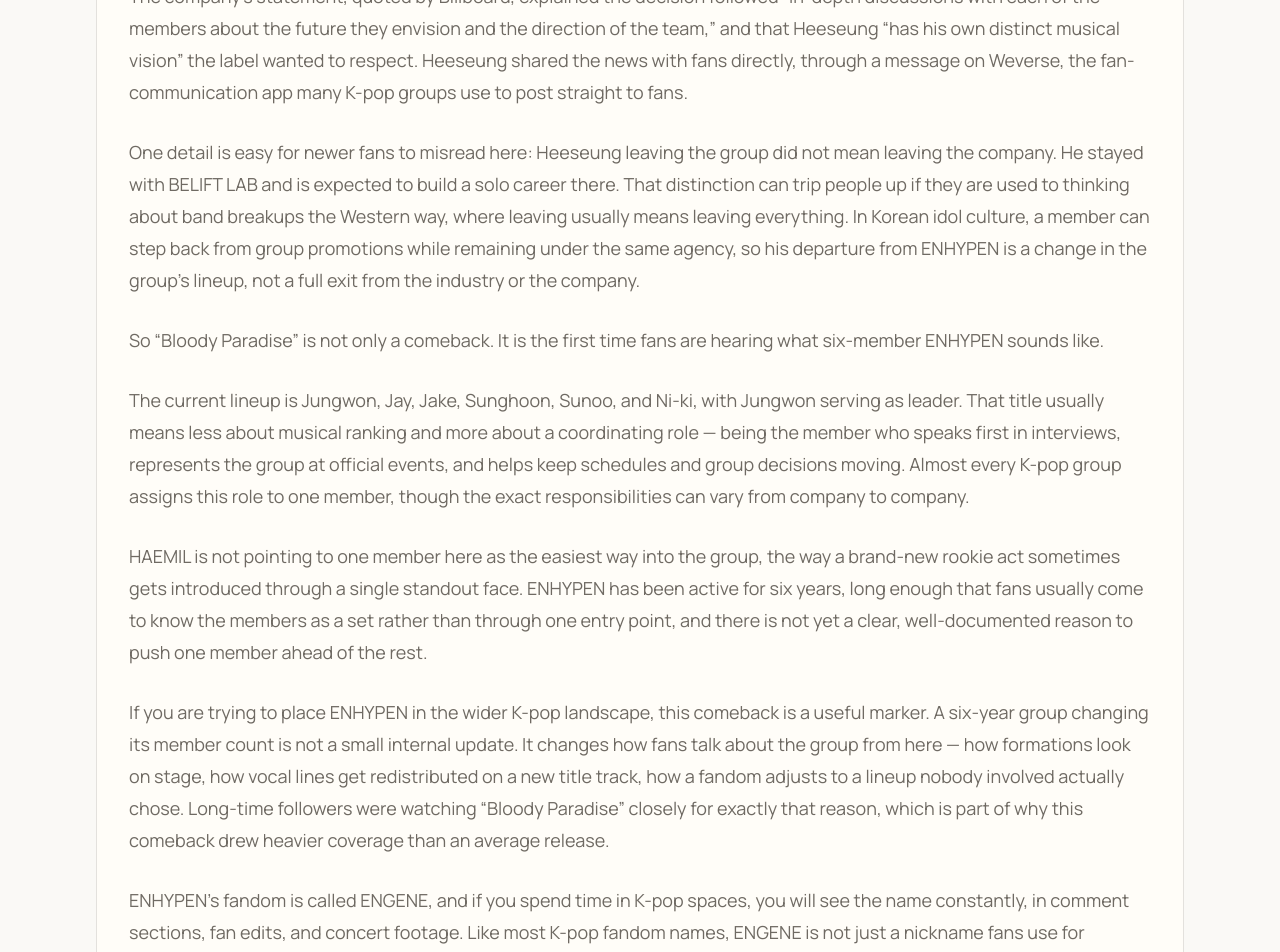
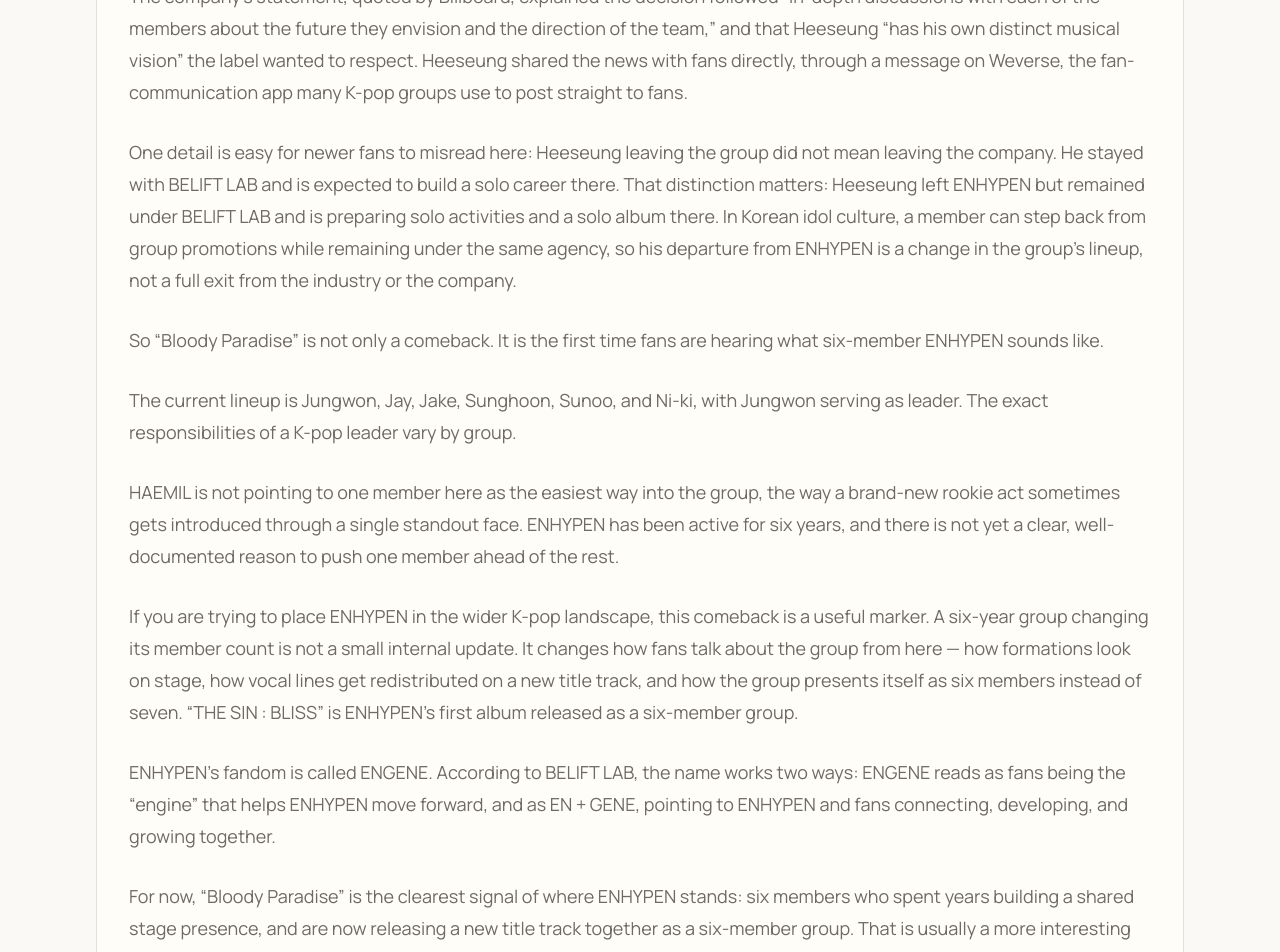
Before and after one commit to kjgusgh-source/korea-inside, a Next.js app: page /kpop/who-is-enhypen in a window 1280 px wide. Shown: the part 1180-2132 px from the top of the page. Built offline with nearby package versions, Linux system fonts and the light colour scheme.

Commit message:
fix(enhypen): remove speculative claims, use verified facts for Heeseung departure, six-member era, leader role, and ENGENE meaning

```diff
--- a/app/kpop/who-is-enhypen/page.tsx
+++ b/app/kpop/who-is-enhypen/page.tsx
@@ -196,9 +196,9 @@
                 One detail is easy for newer fans to misread here: Heeseung
                 leaving the group did not mean leaving the company. He stayed
                 with BELIFT LAB and is expected to build a solo career there.
-                That distinction can trip people up if they are used to
-                thinking about band breakups the Western way, where leaving
-                usually means leaving everything. In Korean idol culture, a
+                That distinction matters: Heeseung left ENHYPEN but remained
+                under BELIFT LAB and is preparing solo activities and a solo
+                album there. In Korean idol culture, a
                 member can step back from group promotions while remaining
                 under the same agency, so his departure from ENHYPEN is a
                 change in the group&apos;s lineup, not a full exit from the
@@ -213,23 +213,16 @@
 
               <p>
                 The current lineup is Jungwon, Jay, Jake, Sunghoon, Sunoo, and
-                Ni-ki, with Jungwon serving as leader. That title usually
-                means less about musical ranking and more about a
-                coordinating role &mdash; being the member who speaks first
-                in interviews, represents the group at official events, and
-                helps keep schedules and group decisions moving. Almost every
-                K-pop group assigns this role to one member, though the exact
-                responsibilities can vary from company to company.
+                Ni-ki, with Jungwon serving as leader. The exact
+                responsibilities of a K-pop leader vary by group.
               </p>
 
               <p>
                 HAEMIL is not pointing to one member here as the easiest way
                 into the group, the way a brand-new rookie act sometimes gets
                 introduced through a single standout face. ENHYPEN has been
-                active for six years, long enough that fans usually come to
-                know the members as a set rather than through one entry
-                point, and there is not yet a clear, well-documented reason to
-                push one member ahead of the rest.
+                active for six years, and there is not yet a clear,
+                well-documented reason to push one member ahead of the rest.
               </p>
 
               <p>
@@ -238,29 +231,24 @@
                 changing its member count is not a small internal update. It
                 changes how fans talk about the group from here &mdash; how
                 formations look on stage, how vocal lines get redistributed on
-                a new title track, how a fandom adjusts to a lineup nobody
-                involved actually chose. Long-time followers were watching
-                &ldquo;Bloody Paradise&rdquo; closely for exactly that reason,
-                which is part of why this comeback drew heavier coverage than
-                an average release.
+                a new title track, and how the group presents itself as six
+                members instead of seven. &ldquo;THE SIN : BLISS&rdquo; is
+                ENHYPEN&apos;s first album released as a six-member group.
               </p>
 
               <p>
-                ENHYPEN&apos;s fandom is called ENGENE, and if you spend time
-                in K-pop spaces, you will see the name constantly, in comment
-                sections, fan edits, and concert footage. Like most K-pop
-                fandom names, ENGENE is not just a nickname fans use for
-                themselves. Members use it to talk about fans too, and it
-                shows up in lyrics, stage talk, and merchandise, so it works
-                closer to a shared identity between the group and the people
-                who follow them.
+                ENHYPEN&apos;s fandom is called ENGENE. According to BELIFT
+                LAB, the name works two ways: ENGENE reads as fans being the
+                &ldquo;engine&rdquo; that helps ENHYPEN move forward, and as
+                EN + GENE, pointing to ENHYPEN and fans connecting,
+                developing, and growing together.
               </p>
 
               <p>
                 For now, &ldquo;Bloody Paradise&rdquo; is the clearest signal
                 of where ENHYPEN stands: six members who spent years building
-                a shared stage presence, adjusting together to a lineup none
-                of them chose, and showing up anyway with a new title track.
+                a shared stage presence, and are now releasing a new title
+                track together as a six-member group.
                 That is usually a more interesting starting point than any
                 single fact about the group.
               </p>
```
